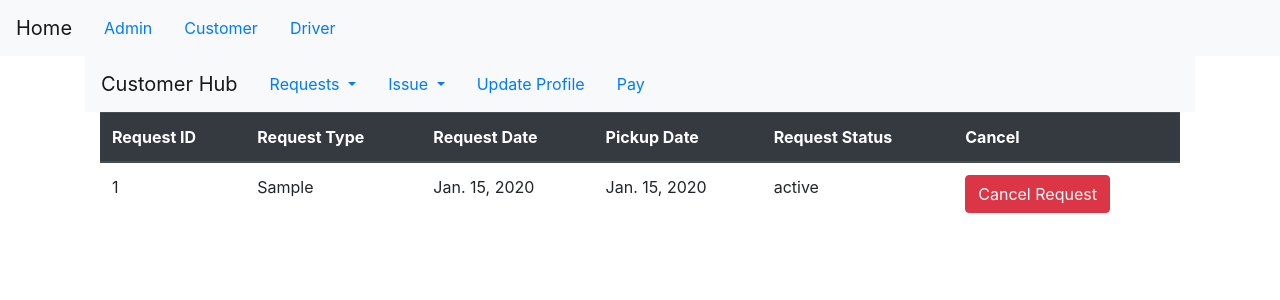
After one commit to kailashmuralidharan/smartbin, a Django app: page /viewRequest/ in a window 1280 px wide. The commit adds this page. Shown: the top 300 px of the page. Run offline with Django 3.2, Linux system fonts and the light colour scheme; tables that the repository leaves empty hold one stand-in row (values such as "Sample post"); some libraries are stand-ins or nearby versions.

Commit message:
Customer View creation
Created customer view

```diff
--- a/Code/bin_manager/mgr_accounts/urls.py
+++ b/Code/bin_manager/mgr_accounts/urls.py
@@ -22,7 +22,12 @@ from django.conf.urls import include
 app_name = 'accounts'
 
 urlpatterns = [
-    path('', views.Index.as_view(),name = 'Home'), #default
+    # path('', views.Index.as_view(),name = 'Home'), #default
+    path('', views.CustomerIndex.as_view(),name = 'Customer_Hub'),
+    path('request/',views.createRequest.as_view(), name = 'request'),
+    path('viewRequest/',views.viewRequests.as_view(), name = 'viewrequests'),
+    path('profile/',views.updateProfile.as_view(), name = 'updateprofile'),
+    path('pay/',views.payBill.as_view(), name = 'payBill'),
     # path('admin/',include(adm_u),name='admin_user')
     # path('admin/',adm_v.AdminIndex.as_view(),name='admin_user')
     # path('admin/',include('mgr_custtask.urls'),name='cust_user')
--- /dev/null
+++ b/Code/bin_manager/mgr_accounts/view_requests.py
@@ -0,0 +1,58 @@
+from django.shortcuts import render, get_object_or_404, redirect
+from django.views.generic import (TemplateView, ListView, DetailView, CreateView, UpdateView, FormView, DeleteView)
+from django.urls import reverse_lazy, reverse
+
+
+from mgr_database.models import  RequestDetail, Route, Account
+
+
+class createRequest(CreateView):
+    template_name = 'createUser.html'
+    model = RequestDetail
+    #success_url = '/admin/success/'
+    fields = ("request_id","request_type","pickup_date",)
+
+class viewRequests(ListView):
+    model = RequestDetail
+    template_name = 'view_requests.html'
+    fields = ("request_id","request_type","request_date","pickup_date","request_status")
+    context_object_name = 'view_request'
+
+#Not working 404
+class updateProfile(UpdateView):
+    fields = ("first_name", "last_name", "email_id", "password", "address_line1", "address_line2", "city", "pincode", "contact_number")
+    template_name = 'createUser.html'
+    model = Account
+    success_url = reverse_lazy('accounts:Customer_Hub')
+
+    def get_object(self):
+        id_ = self.kwargs.get('id')
+        return get_object_or_404(Account, customer_id = id_)
+
+    def form_valid(self, form):
+        print(form.cleaned_data)
+        return super().form_valid(form)
+# Issue Model to be created?
+# class createIssue(CreateView):
+#     model = RequestDetail
+#     template_name = 'view_requests.html'
+#     fields = ("request_id","request_type","request_date","pickup_date","request_status")
+#     context_object_name = 'view_request'
+
+# class updateRoute(UpdateView):
+#     fields = ("route_id","route_name",)
+#     template_name = 'create.html'
+#     model = Route
+#     success_url = reverse_lazy('admintask:list_route')
+
+#     def get_object(self):
+#         id_ = self.kwargs.get('id')
+#         return get_object_or_404(Route, route_id = id_)
+
+#     def form_valid(self, form):
+#         print(form.cleaned_data)
+#         return super().form_valid(form)
+
+    def get_object(self):
+        id_ = self.kwargs.get('id')
+        return get_object_or_404(Route, route_id = id_)
--- a/Code/bin_manager/templates/base.html
+++ b/Code/bin_manager/templates/base.html
@@ -10,7 +10,6 @@
     <script src="https://ajax.googleapis.com/ajax/libs/jquery/3.4.1/jquery.min.js"></script>
     <script src="https://stackpath.bootstrapcdn.com/bootstrap/4.3.1/js/bootstrap.min.js" integrity="sha384-JjSmVgyd0p3pXB1rRibZUAYoIIy6OrQ6VrjIEaFf/nJGzIxFDsf4x0xIM+B07jRM" crossorigin="anonymous"></script>
     <script src="https://ajax.googleapis.com/ajax/libs/jquery/3.4.1/jquery.min.js"></script>
-    <link href="//netdna.bootstrapcdn.com/bootstrap/3.0.0/css/bootstrap-glyphicons.css" rel="stylesheet">
     <!-- <script src="https://ajax.googleapis.com/ajax/libs/jquery/2.2.4/jquery.min.js"></script> -->
 </head>
 <body>
@@ -20,10 +19,10 @@
         </button> -->
         <div class="collapse navbar-collapse" id="navbarNav">
             <ul class="nav nav-tab">
-            <li> <a class = "navbar-brand bigbrand" href="{% url 'accounts:Home' %}"> Home </a></li>
+            <li> <a class = "navbar-brand bigbrand" href="#"> Home </a></li>
             <li class = "nav-item"> <a class = "nav-link" href="{% url 'admintask:Admin_Home' %}"> Admin </a></li>
-            <li class = "nav-item"> <a class = "nav-link" href=#> Customer </a></li>
-            <li class = "nav-item"> <a class = "nav-link" href="{% url 'truckdriver:TruckDriver_Home' %}"> Driver </a></li>
+            <li class = "nav-item"> <a class = "nav-link" href="{% url 'accounts:Customer_Hub' %}"> Customer </a></li>
+            <li class = "nav-item"> <a class = "nav-link" href=#> Driver </a></li>
             {% comment %} <li class = "nav-item"> <a class = "nav-link" href=#> Check Request Details </a></li> {% endcomment %}
             </ul>
         </div>
--- a/Code/bin_manager/templates/base_user.html
+++ b/Code/bin_manager/templates/base_user.html
@@ -0,0 +1,47 @@
+{% extends "base.html" %}
+{% block content %}
+    <nav class="navbar navbar-expand-lg navbar-light bg-light">
+        <div class="collapse navbar-collapse" id="navbarNav">
+            <ul class="nav nav-bar nav">
+            <li class = "nav-item">
+                <li> <a class = "navbar-brand bigbrand" href="#"> Customer Hub </a></li>
+            </li>
+            <li class = "nav-item dropdown">
+                <a class="nav-link dropdown-toggle" href="#" id="navbarDropdown" role="button" data-toggle="dropdown" aria-haspopup="true" aria-expanded="false">
+                  Requests
+                </a>
+                <div class="dropdown-menu" aria-labelledby="navbarDropdown">
+                  <a class="dropdown-item" href="{% url 'accounts:request' %}">Request Pickup</a>
+                  <a class="dropdown-item" href="{% url 'accounts:viewrequests' %}">View Pickup</a>
+                </div>
+            </li>
+            <!-- To be done, Issues model required?-->
+            <li class = "nav-item dropdown">
+                <a class="nav-link dropdown-toggle" href="#" id="navbarDropdown" role="button" data-toggle="dropdown" aria-haspopup="true" aria-expanded="false">
+                  Issue
+                </a>
+                <div class="dropdown-menu" aria-labelledby="navbarDropdown">
+                  <a class="dropdown-item" href="{% url 'admintask:create_route' %}">Report an Issue</a>
+                </div>
+            </li>
+            <!-- Doesn't work 404-->
+            <li class = "nav-item">
+              <a class = "nav-link" href="{% url 'accounts:updateprofile' %}"> Update Profile </a>
+            </li>
+            <li class = "nav-item">
+              <a class = "nav-link" href="{% url 'accounts:payBill' %}"> Pay </a>
+            </li>
+        </div>
+
+    </nav>
+
+
+    <div class="content container">
+        {% block content2 %}
+        <h1>Welcome Customer! -Name Here-</h1>
+        {% endblock %}
+
+    </div>
+
+
+{% endblock %}
--- /dev/null
+++ b/Code/bin_manager/templates/view_requests.html
@@ -0,0 +1,46 @@
+{% extends "base_user.html" %}
+{% block content2 %}
+
+
+<div class="centerstage">
+    <table class = "table">
+    <thead class = "thead-dark">
+        <th>Request ID</th>
+        <th>Request Type</th>
+        <th>Request Date</th>
+        <th>Pickup Date</th>
+        <th>Request Status</th>
+        <th>Cancel</th>
+    </thead>
+    {% if  view_request %}
+    {% for request in view_request %}
+        <div class="post">
+            <tr>
+                <td>
+                    {{request.request_id}}
+                </td>
+                <td>
+                    {{request.request_type}}
+                </td>
+                <td>
+                    {{request.request_date}}
+                </td>
+                <td>
+                    {{request.pickup_date}}
+                </td>
+                <td>
+                    {{request.request_status}}
+                </td>
+                <td>
+                  <form action="{% url 'accounts:view' id=request.request_id %}" method="post"> 	{% csrf_token %}
+                    <input type="submit" value = "Cancel Request" class="btn btn-danger" >
+                  </form>
+                </td>
+            </tr>
+        </div>
+    {% endfor %}
+    {% endif %}
+</div>
+
+
+{% endblock%}
```
Also changed, not shown: Code/bin_manager/mgr_accounts/views.py (+8 -0 lines), Code/bin_manager/templates/bill.html (added, +8 -0 lines), Code/bin_manager/templates/createUser.html (added, +13 -0 lines).
